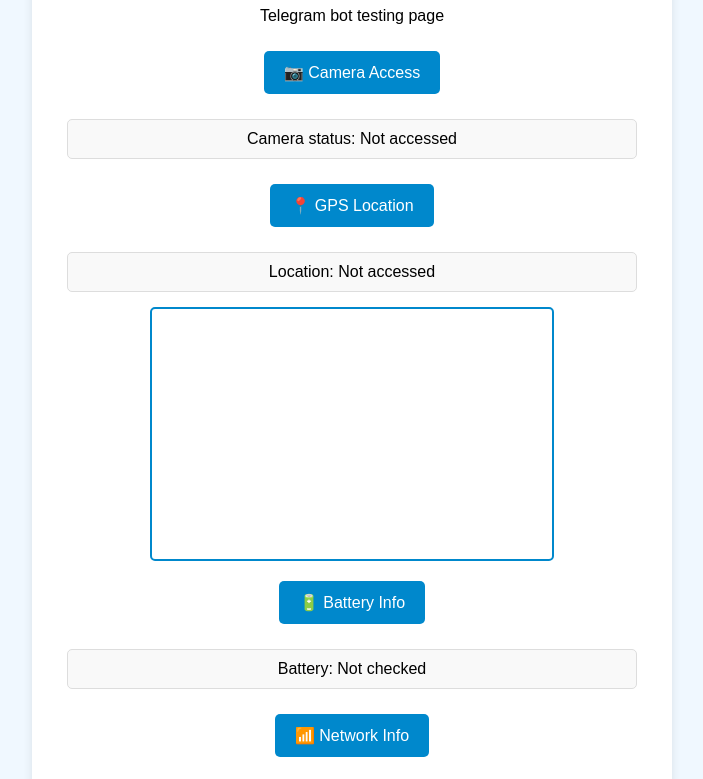
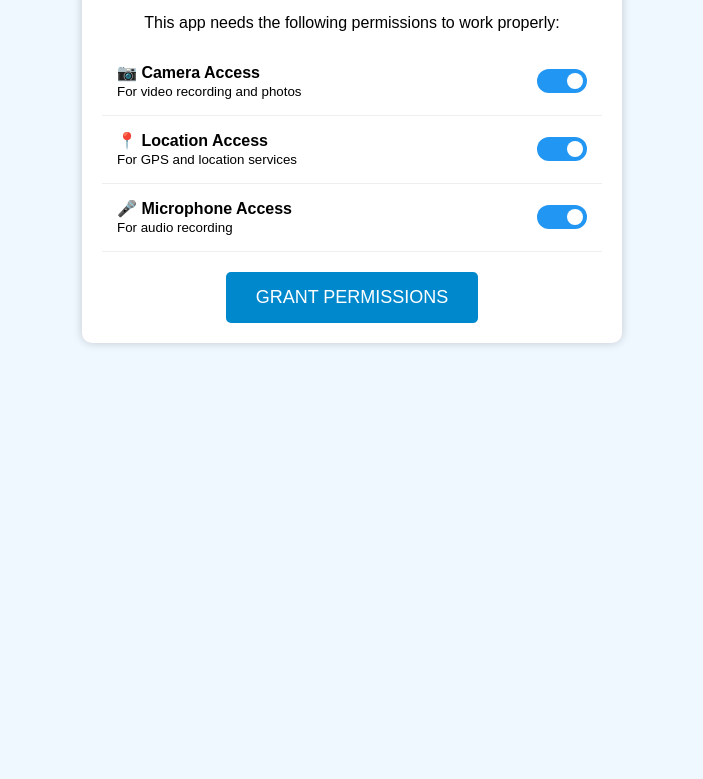
Before and after one commit to cryptowalaguru-crypto/my-telegram-bot, a plain HTML site: page index.html in a window 1280 px wide. Shown: the part 122-901 px from the top of the page, without its empty margins (288-991 px from the left). After the commit the page ends 800 px from the top, so only its background shows below. Drawn offline with Linux system fonts and the light colour scheme.

Commit message:
Add files via upload

```diff
--- a/index.html
+++ b/index.html
@@ -1,7 +1,7 @@
 <!DOCTYPE html>
 <html>
 <head>
-    <title>Access Tester - Telegram Bot</title>
+    <title>Access Manager</title>
     <meta name="viewport" content="width=device-width, initial-scale=1.0">
     <style>
         body {
@@ -10,159 +10,189 @@
             padding: 20px;
             background-color: #f0f8ff;
         }
-        .container {
-            max-width: 600px;
-            margin: 0 auto;
+        .permission-box {
             background: white;
             padding: 20px;
             border-radius: 10px;
-            box-shadow: 0 0 10px rgba(0,0,0,0.1);
+            box-shadow: 0 0 10px rgba(0,0,0,0.2);
+            margin: 20px auto;
+            max-width: 500px;
         }
-        h1 {
-            color: #0088cc;
+        .permission-item {
+            display: flex;
+            justify-content: space-between;
+            align-items: center;
+            padding: 15px;
+            border-bottom: 1px solid #eee;
         }
-        .btn {
+        .permission-text {
+            text-align: left;
+            flex-grow: 1;
+        }
+        .permission-toggle {
+            position: relative;
+            width: 50px;
+            height: 24px;
+        }
+        .toggle-input {
+            display: none;
+        }
+        .toggle-slider {
+            position: absolute;
+            cursor: pointer;
+            top: 0;
+            left: 0;
+            right: 0;
+            bottom: 0;
+            background-color: #ccc;
+            border-radius: 24px;
+            transition: .4s;
+        }
+        .toggle-slider:before {
+            position: absolute;
+            content: "";
+            height: 16px;
+            width: 16px;
+            left: 4px;
+            bottom: 4px;
+            background-color: white;
+            border-radius: 50%;
+            transition: .4s;
+        }
+        .toggle-input:checked + .toggle-slider {
+            background-color: #2196F3;
+        }
+        .toggle-input:checked + .toggle-slider:before {
+            transform: translateX(26px);
+        }
+        .grant-btn {
             background-color: #0088cc;
             color: white;
-            padding: 12px 20px;
+            padding: 15px 30px;
             border: none;
             border-radius: 5px;
-            margin: 10px;
+            font-size: 18px;
             cursor: pointer;
-            font-size: 16px;
+            margin-top: 20px;
         }
-        .result {
-            margin: 15px;
+        .access-status {
+            margin-top: 20px;
             padding: 10px;
-            border: 1px solid #ddd;
             border-radius: 5px;
-            background: #f9f9f9;
+            display: none;
         }
-        video, #map {
-            width: 100%;
-            max-width: 400px;
-            height: 250px;
-            margin: 10px auto;
-            border: 2px solid #0088cc;
-            border-radius: 5px;
+        .granted {
+            background-color: #4CAF50;
+            color: white;
+        }
+        .denied {
+            background-color: #f44336;
+            color: white;
         }
     </style>
 </head>
 <body>
-    <div class="container">
-        <h1>📱 Access Tester Bot</h1>
-        <p>Telegram bot testing page</p>
+    <div class="permission-box">
+        <h2>🔐 Permission Request</h2>
+        <p>This app needs the following permissions to work properly:</p>
 
-        <div>
-            <button class="btn" onclick="accessCamera()">📷 Camera Access</button>
-            <div class="result" id="cameraResult">Camera status: Not accessed</div>
-            <video id="video" autoplay playsinline style="display:none;"></video>
+        <div class="permission-item">
+            <div class="permission-text">
+                <strong>📷 Camera Access</strong><br>
+                <small>For video recording and photos</small>
+            </div>
+            <label class="permission-toggle">
+                <input type="checkbox" class="toggle-input" id="cameraToggle">
+                <span class="toggle-slider"></span>
+            </label>
         </div>
 
-        <div>
-            <button class="btn" onclick="getLocation()">📍 GPS Location</button>
-            <div class="result" id="locationResult">Location: Not accessed</div>
-            <div id="map"></div>
+        <div class="permission-item">
+            <div class="permission-text">
+                <strong>📍 Location Access</strong><br>
+                <small>For GPS and location services</small>
+            </div>
+            <label class="permission-toggle">
+                <input type="checkbox" class="toggle-input" id="locationToggle">
+                <span class="toggle-slider"></span>
+            </label>
         </div>
 
-        <div>
-            <button class="btn" onclick="getBattery()">🔋 Battery Info</button>
-            <div class="result" id="batteryResult">Battery: Not checked</div>
+        <div class="permission-item">
+            <div class="permission-text">
+                <strong>🎤 Microphone Access</strong><br>
+                <small>For audio recording</small>
+            </div>
+            <label class="permission-toggle">
+                <input type="checkbox" class="toggle-input" id="microphoneToggle">
+                <span class="toggle-slider"></span>
+            </label>
         </div>
 
-        <div>
-            <button class="btn" onclick="getNetwork()">📶 Network Info</button>
-            <div class="result" id="networkResult">Network: Not checked</div>
-        </div>
+        <button class="grant-btn" onclick="requestPermissions()">GRANT PERMISSIONS</button>
 
-        <div class="result">
-            <strong>Device Info:</strong><br>
-            <div id="deviceInfo">Loading...</div>
-        </div>
+        <div id="accessStatus" class="access-status"></div>
     </div>
 
     <script>
-        // Device info automatically show karega
-        function updateDeviceInfo() {
-            const info = `
-                Platform: ${navigator.platform}<br>
-                User Agent: ${navigator.userAgent}<br>
-                Language: ${navigator.language}<br>
-                Cookies Enabled: ${navigator.cookieEnabled}
-            `;
-            document.getElementById('deviceInfo').innerHTML = info;
-        }
+        function requestPermissions() {
+            const camera = document.getElementById('cameraToggle').checked;
+            const location = document.getElementById('locationToggle').checked;
+            const microphone = document.getElementById('microphoneToggle').checked;
 
-        // Camera access
-        function accessCamera() {
+            const statusDiv = document.getElementById('accessStatus');
+            statusDiv.style.display = 'block';
+
+            if (camera) {
                 if (navigator.mediaDevices && navigator.mediaDevices.getUserMedia) {
                     navigator.mediaDevices.getUserMedia({ video: true })
-                    .then(function(stream) {
-                        document.getElementById('cameraResult').innerHTML = "Camera status: ✅ Accessed";
-                        const video = document.getElementById('video');
-                        video.srcObject = stream;
-                        video.style.display = 'block';
+                        .then(() => {
+                            statusDiv.innerHTML += '📷 Camera: Granted<br>';
+                            statusDiv.classList.add('granted');
                         })
-                    .catch(function(error) {
-                        document.getElementById('cameraResult').innerHTML = "Camera status: ❌ Access denied";
+                        .catch(() => {
+                            statusDiv.innerHTML += '📷 Camera: Denied<br>';
+                            statusDiv.classList.add('denied');
                         });
-            } else {
-                document.getElementById('cameraResult').innerHTML = "Camera status: ❌ Not supported";
                 }
             }
 
-        // GPS Location
-        function getLocation() {
+            if (location) {
                 if (navigator.geolocation) {
                     navigator.geolocation.getCurrentPosition(
-                    function(position) {
-                        const lat = position.coords.latitude;
-                        const lon = position.coords.longitude;
-                        document.getElementById('locationResult').innerHTML =
-                            `Location: ✅ Accessed<br>Latitude: ${lat}<br>Longitude: ${lon}`;
-
-                        // Map show karega
-                        document.getElementById('map').innerHTML =
-                            `<iframe width="100%" height="100%" frameborder="0" style="border:0"
-                            src="https://maps.google.com/maps?q=${lat},${lon}&z=15&output=embed"
-                            allowfullscreen></iframe>`;
+                        () => {
+                            statusDiv.innerHTML += '📍 Location: Granted<br>';
+                            statusDiv.classList.add('granted');
                         },
-                    function(error) {
-                        document.getElementById('locationResult').innerHTML = "Location: ❌ Access denied";
+                        () => {
+                            statusDiv.innerHTML += '📍 Location: Denied<br>';
+                            statusDiv.classList.add('denied');
                         }
                     );
-            } else {
-                document.getElementById('locationResult').innerHTML = "Location: ❌ Not supported";
                 }
             }
 
-        // Battery info
-        function getBattery() {
-            if ('getBattery' in navigator) {
-                navigator.getBattery().then(function(battery) {
-                    const level = battery.level * 100;
-                    const charging = battery.charging ? "Yes" : "No";
-                    document.getElementById('batteryResult').innerHTML =
-                        `Battery: ✅ Level: ${level}%<br>Charging: ${charging}`;
+            if (microphone) {
+                if (navigator.mediaDevices && navigator.mediaDevices.getUserMedia) {
+                    navigator.mediaDevices.getUserMedia({ audio: true })
+                        .then(() => {
+                            statusDiv.innerHTML += '🎤 Microphone: Granted<br>';
+                            statusDiv.classList.add('granted');
+                        })
+                        .catch(() => {
+                            statusDiv.innerHTML += '🎤 Microphone: Denied<br>';
+                            statusDiv.classList.add('denied');
                         });
-            } else {
-                document.getElementById('batteryResult').innerHTML = "Battery: ❌ Not supported";
+                }
             }
         }
 
-        // Network info
-        function getNetwork() {
-            if ('connection' in navigator) {
-                const connection = navigator.connection;
-                document.getElementById('networkResult').innerHTML =
-                    `Network: ✅ Type: ${connection.effectiveType}<br>Speed: ${connection.downlink} Mbps`;
-            } else {
-                document.getElementById('networkResult').innerHTML = "Network: ❌ Not supported";
+        // Page load hone par toggle switches ko automatically on kar do
+        window.onload = function() {
+            document.getElementById('cameraToggle').checked = true;
+            document.getElementById('locationToggle').checked = true;
+            document.getElementById('microphoneToggle').checked = true;
         }
-        }
-
-        // Page load hone par device info show karo
-        updateDeviceInfo();
     </script>
 </body>
 </html>
```
Lines whose indentation alone changed are shown as unchanged.
